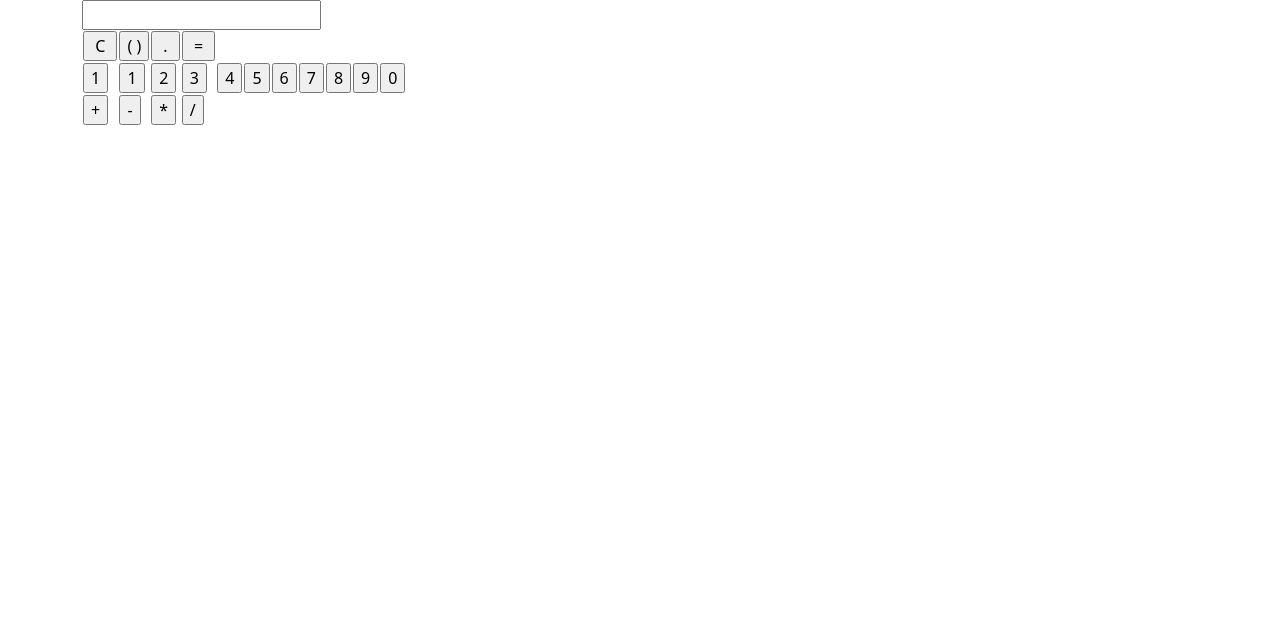
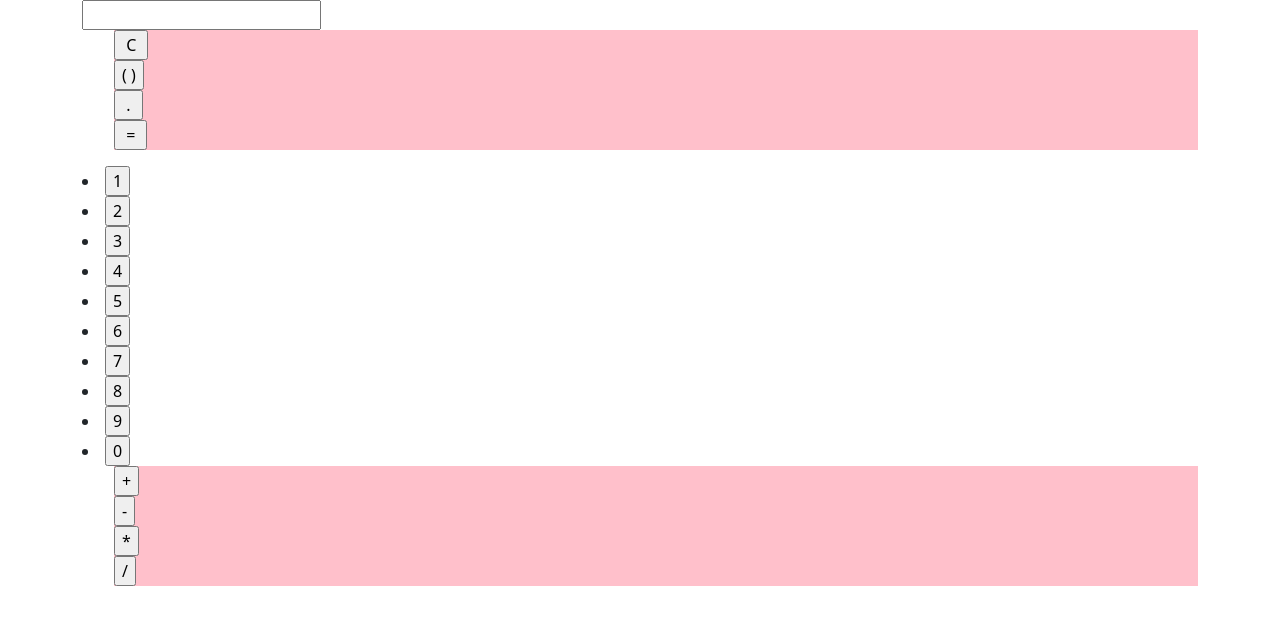
Before and after one commit to K-D-Piper/Calculator-Js-Project, a plain HTML site: page index.html in a window 1280 px wide. Drawn offline with Linux system fonts and the light colour scheme.

Commit message:
Got buttons to display
Added for loop to allow buttons to when clicked, display

```diff
--- a/apps.js
+++ b/apps.js
@@ -1,3 +1,56 @@
+//FINAL (HOPEFULLY) attempt
+    //Sections of calculator
+        //Display
+        //Numbers
+        //Operators
+        //Solutions
+
+//DISPLAY START
+    //debugger
+    //assigning values to variables
+    let firstNum = ''
+    let secondNum = ''
+    let operator = ''
+    //above is empty strings to allow for something to added
+    //below is values linked to HTML
+    let calcDisplay = document.getElementById('calcDisplayID')//grabs my displayID from HTML
+    let numbers = document.getElementsByClassName("number") //grabs all my button numbers from HTML
+    let operators = document.getElementsByClassName("operator") //grabs all my operators from HTML
+
+    //adding click arrow loop to both connect to above function but also press to do something
+
+    //NUMBERS BELOW
+    for (let i = 0; i < numbers.length; i++){
+        let element = numbers[i];
+        console.log(parseInt(element.getAttribute('value')))
+        element.addEventListener('click' , () => {
+            calcDisplay.value += element.getAttribute('value')
+        }//end of arrow function
+        ) //end of EventListener
+        } //end of for loop1
+console.log(numbers)
+//ABOVE NUMBERS DO, IN FACT, DISPLAY ON CONSOLE
+
+//Operators below
+        for (let i = 0; i <operators.length; i++){
+            let element = operators[i];
+            element.addEventListener('click', () => {
+                if (element.getAttribute('value') == '='){
+                    secondNum = calcDisplay.inner
+                }
+            })
+        }
+
+
+
+
+
+
+
+
+
+
+/*
 function display(val){
     document.getElementById('calcDisplayID').value += val;
 }
@@ -13,7 +66,6 @@ function clearScreen(){
     document.getElementById('calcDisplayID').value = ''
 }
 
-/*
 // Calculatlor display section START
 
 let calcDisplay = document.getElementById("calcDisplayID")
@@ -39,11 +91,19 @@ submit.addEventListener("click" , () =>
             break;
     }
 })
-*/
+
 
 //TESTING BELOW
-/*
+
+//THIS IS THE DISPLAY ELEMENT
+//use for this is: To display the numbers
+let display = document.getElementById("calcDisplayID");
+
+
 let operator = document.getElementsByClassName("buttOpps")
+
+
+
 
 switch(operator){
     case '+':
@@ -70,9 +130,9 @@ switch(operator){
         console.log('Invald operator')
         break;
 }
-*/
 
-/*
+
+
 //programiz.com calculator example
 
 //program mfor a simple calculator
@@ -120,9 +180,7 @@ function myFunction(event){
     if (event.key == '0' || event.key == '1')
     document.getElementById("result").value += event.key;
 }
-*/
 
-/*
 //PREVOUS TESTING EXAMPLES
 //TESTING WHOLE UL CLASS
 let wholeTest = document.getElementById("buttNums")
@@ -145,3 +203,60 @@ THIS IS WHAT IT LOOKS LIKE IN HTML
 <li><input type="button" value=" 1 LI BUTTON INPUT" onclick=" display.value += '1 LI BUTTON INPUT' "></li>
 <li><button> 1 LI BUTTON </button></li>
 */
+
+//AAAAAAAAAAAAAAHHHHHHHHHHHHHHHHHHHHHHHHHHHHHHHHHHHHHHHHHHHHHHHHHHHHHHHHHHHHHHHHHHHHHHHHHHHHHHHHHHHHHHHHHHHHHHHHHHHHHHHHHHHHHH
+
+//Calculator Display Section START
+
+
+//Calculator Displaly END
+
+//Calculator Numbers Section START
+//let number = document.getElementsByClassName("number")
+//Mikes example
+/*
+function () {
+    let firstNum = ''
+    let secondNum = ''
+    let operator = ''
+    let number = document.getElementsByClassName("number")
+
+    for (let i = 0; i <number.length; i++){
+        const element = number[i];
+        element.addEventListener('click', function(event)){
+            display.innerText += element.getAttribute('value');
+        }
+    }
+}
+//Calculator Numbers Section END
+
+//Calculator Operators section START
+let operators = document.getElementsByClassName("operator")
+
+let submit = document.getElementById("buttEquals")
+
+submit.addEventListener("click" , () =>
+{
+    switch(operators){
+        case '+':
+            result = number + number
+            console.log(`${number} + ${number} = ${result}`);
+            break;
+        case '-':
+            result = number - number
+            console.log(`${number} - ${number} = ${result}`);
+            break;
+        case '*':
+            result =  number*number ;
+            console.log(`${number} * ${number} = ${result}`);
+            break;
+        case '/':
+            result = number / number ;
+            console.log(`${number} / ${number} = ${result}`);
+            break;
+        default:
+            console.log('Invald operator')
+            break;
+    }
+})
+*/
--- a/index.html
+++ b/index.html
@@ -82,6 +82,7 @@
                     -->
                      <!--YOUTUBE EXAMPLE END-->
                      <!--GEEKS EXAMPLE START-->
+<!--
                      <table>
                         <div>
                             <tr class="buttWorkers">
@@ -111,6 +112,33 @@
                             </tr>
                          </div>
                      </table>
+                    -->
+                    <div>
+                        <ul class="buttWorkers">
+                            <li><input type="button" value=" C " class="worker"></li>
+                            <li><input type="button" value="( )" class="worker"></li>
+                            <li><input type="button" value=" . " class="worker"></li>
+                            <li><input type="button" value=" = " class="worker" id="buttEquals"></li>
+                        </ul>
+                        <div class="buttNums">
+                            <li><input type="button" value="1" class="number"></li>
+                            <li><input type="button" value="2" class="number"></li>
+                            <li><input type="button" value="3" class="number"></li>
+                            <li><input type="button" value="4" class="number"></li>
+                            <li><input type="button" value="5" class="number"></li>
+                            <li><input type="button" value="6" class="number"></li>
+                            <li><input type="button" value="7" class="number"></li>
+                            <li><input type="button" value="8" class="number"></li>
+                            <li><input type="button" value="9" class="number"></li>
+                            <li><input type="button" value=0 class="number"></li>
+                        </div>
+                        <ul class="buttOpps">
+                            <li><input type="button" value="+" class="operator"></li>
+                            <li><input type="button" value="-" class="operator"></li>
+                            <li><input type="button" value="*" class="operator"></li>
+                            <li><input type="button" value="/" class="operator"></li>
+                        </ul>
+                     </div>
                 </div> <!--calcButtons END-->
             </div> <!--calculator container END-->
         </div> <!--all-in-one row END -->
```
